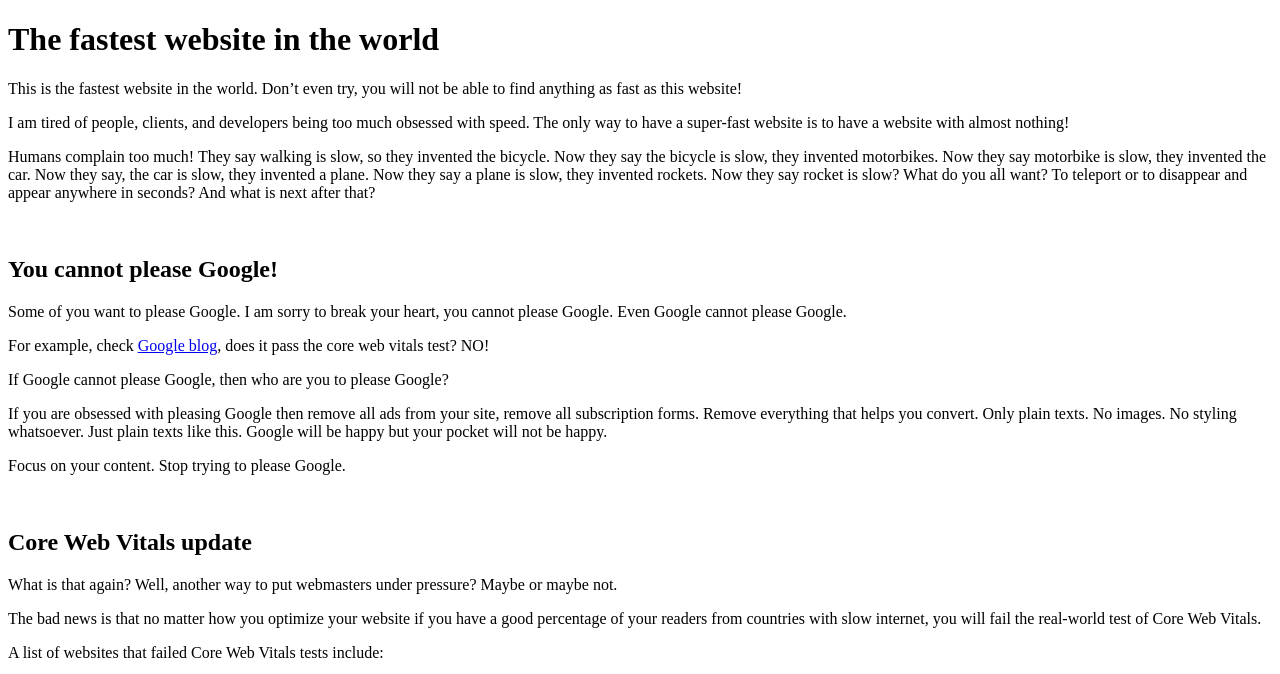
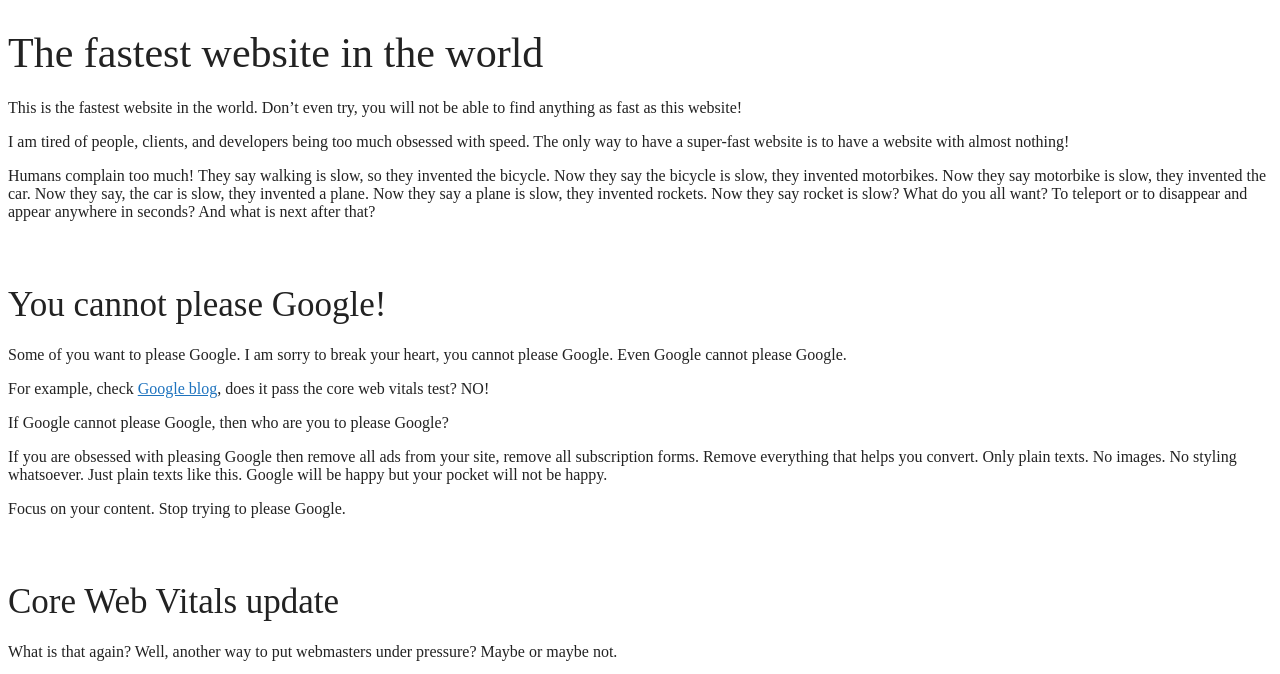
Before and after one commit to jhvanderschee/fastestwebsite_makeover, a plain HTML site: page index.html in a window 1280 px wide. Shown: the top 674 px of the page. Drawn offline with Linux system fonts and the light colour scheme.

Commit message:
Update index.html

```diff
--- a/index.html
+++ b/index.html
@@ -5,6 +5,25 @@
 <title>Fastest website &#8211; The fastest website in the world</title>
 <meta name="viewport" content="width=device-width, initial-scale=1">
 <link rel="icon" href="w-logo-blue-white-bg.png" type="image/png">
+<style>
+  body {color: #222222;}
+  a {color: #1e73be;}
+  a:hover, a:focus, a:active {color: #000000;}
+  h1 {
+  font-size: 42px;
+  margin-bottom: 20px;
+  line-height: 1.2em;
+  font-weight: 400;
+  text-transform: none;
+  }
+  h2 {
+  font-size: 35px;
+  margin-bottom: 20px;
+  line-height: 1.2em;
+  font-weight: 400;
+  text-transform: none;
+  }
+</style>
 </head>
 <body>
 <h1>The fastest website in the world</h1>
```
